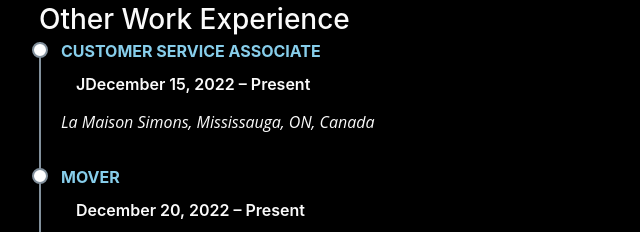
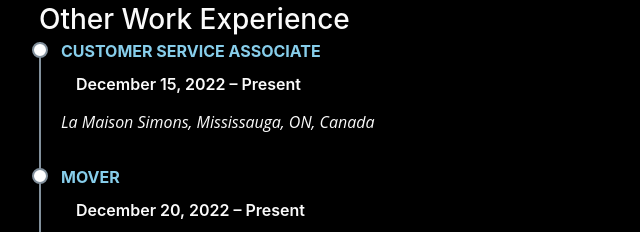
Before and after one commit to CharlesReyes00/Portfolio, a plain HTML site: page about.html in a window 1280 px wide. Shown: the part 1680-1912 px from the top of the page, 43-683 px from the left. Drawn offline with Linux system fonts and the light colour scheme.

Commit message:
Add files via upload

```diff
--- a/about.html
+++ b/about.html
@@ -165,7 +165,7 @@
               <h3 class="resume-title">Other Work Experience</h3>
               <div class="resume-item">
                 <h4>Customer Service Associate</h4>
-                <h5>JDecember 15, 2022 – Present</h5>
+                <h5>December 15, 2022 – Present</h5>
                 <p><em>La Maison Simons, Mississauga, ON, Canada</em></p>
 
               </div>
```
